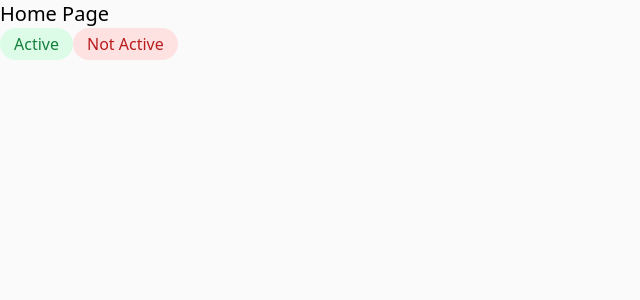
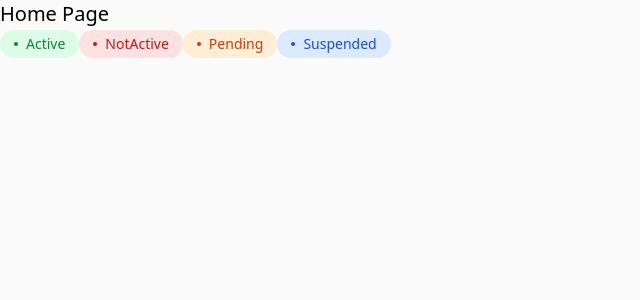
Before and after one commit to CodeByArtem/Next-js, a Next.js app: page / in a window 1280 px wide. Shown: the top 300 px of the page, without its empty margins (0-640 px from the left). Built offline with nearby package versions, Linux system fonts and the light colour scheme.

Commit message:
Коммит изменений: Tailwind добавлен

```diff
--- a/src/app/components/active-label.module.css
+++ /dev/null
@@ -1,11 +0,0 @@
-.label {
-    display: inline-flex;
-    padding: 4px 14px;
-    align-items: center;
-    gap: 8px;
-
-    border-radius: 28px;
-    background: #dcfce7;
-
-    color: #15803d;
-}
--- a/src/app/components/active-label.tsx
+++ /dev/null
@@ -1,12 +0,0 @@
-import React from 'react';
-import styles from './active-label.module.css';
-
-
-export interface ActiveLabelProps {
-  children: React.ReactNode;
-
-}
-
-export default function ActiveLabel({ children }: ActiveLabelProps) {
-  return <span className={styles.label}>{children}</span>;
-}
--- a/src/app/components/not-active-label.module.css
+++ /dev/null
@@ -1,11 +0,0 @@
-.label {
-    display: inline-flex;
-    padding: 4px 14px;
-    align-items: center;
-    gap: 8px;
-
-    border-radius: 28px;
-    background: #fee2e2;
-
-    color: #b91c1c;
-}
--- a/src/app/components/not-active-label.tsx
+++ /dev/null
@@ -1,10 +0,0 @@
-import React from 'react';
-import styles from './not-active-label.module.css';
-
-export interface NotActiveLabelProps {
-  children: React.ReactNode;
-}
-
-export default function NotActiveLabel({ children }: NotActiveLabelProps) {
-  return <span className={styles.label}>{children}</span>;
-}
--- /dev/null
+++ b/src/app/components/status-label.tsx
@@ -0,0 +1,33 @@
+import React from 'react';
+
+
+export  enum  Status {
+  Active = "active",
+  NotActive = "not-active",
+  Pending = "pending",
+  Suspended = "suspended",
+}
+
+
+export interface StatusLabelProps {
+  children: React.ReactNode;
+  status: Status;
+
+}
+
+export default function StatusLabel({ children, status }: StatusLabelProps) {
+  return (
+    <div
+      className={`inline-flex items-center py-1 px-3.5 rounded-3xl text-sm font-medium ${
+        (status === Status.Active && 'text-green-700 bg-green-100') ||
+        (status === Status.NotActive && 'text-red-700 bg-red-100') ||
+        (status === Status.Pending && 'text-orange-700 bg-orange-100') ||
+        (status === Status.Suspended && 'text-blue-700 bg-blue-100') ||
+        ''
+      }`}
+    >
+      <div className="w-1 h-1 mr-2 rounded-full bg-current" />
+      {children}
+    </div>
+  );
+}
--- a/src/app/page.tsx
+++ b/src/app/page.tsx
@@ -1,13 +1,15 @@
-import NotActiveLabel from '@/app/components/not-active-label';
-import ActiveLabel from '@/app/components/active-label';
+
+import StatusLabel, {Status} from '@/app/components/status-label';
 
 export default function Home() {
   return (
 
     <main>
       <h1 className="text-xl">Home Page</h1>
-      <ActiveLabel>Active</ActiveLabel>
-      <NotActiveLabel>Not Active</NotActiveLabel>
+  <StatusLabel status={Status.Active}>Active</StatusLabel>
+      <StatusLabel status={Status.NotActive}>NotActive</StatusLabel>
+      <StatusLabel status={Status.Pending}>Pending</StatusLabel>
+      <StatusLabel status={Status.Suspended}>Suspended</StatusLabel>
     </main>
   );
 }
```
